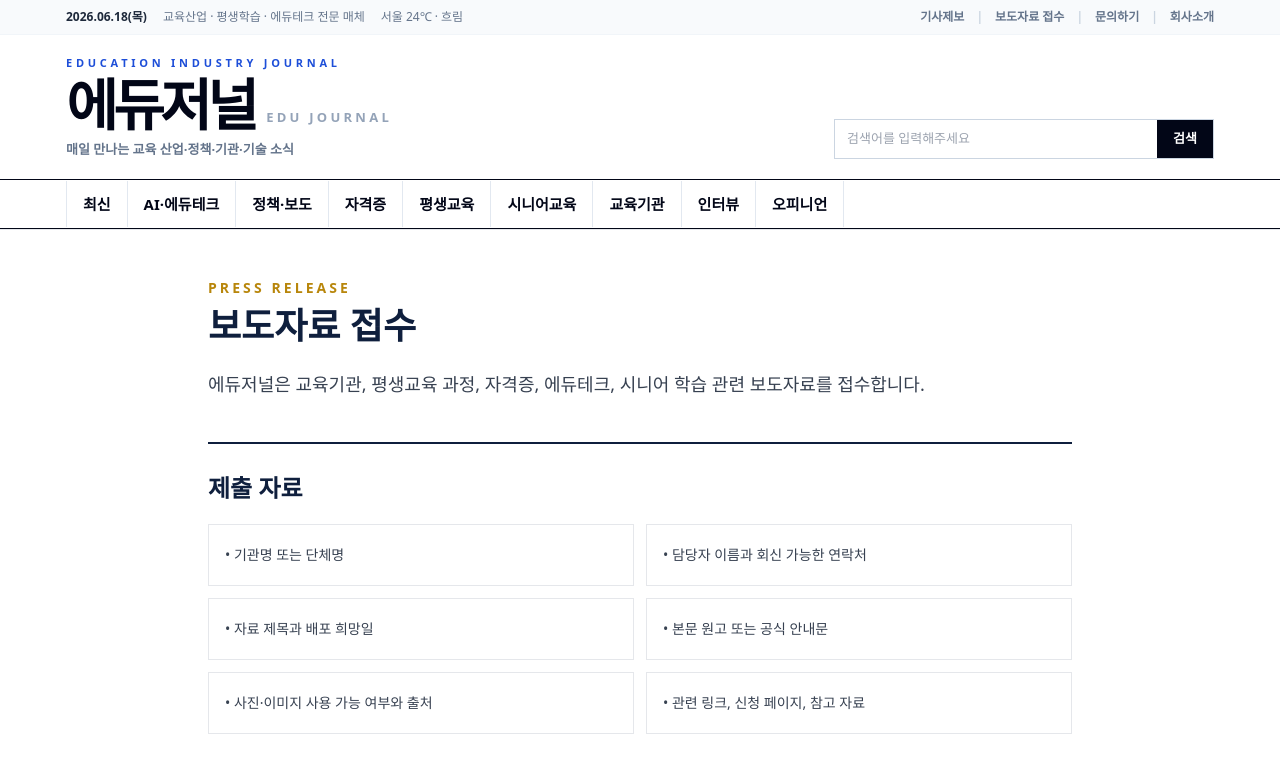
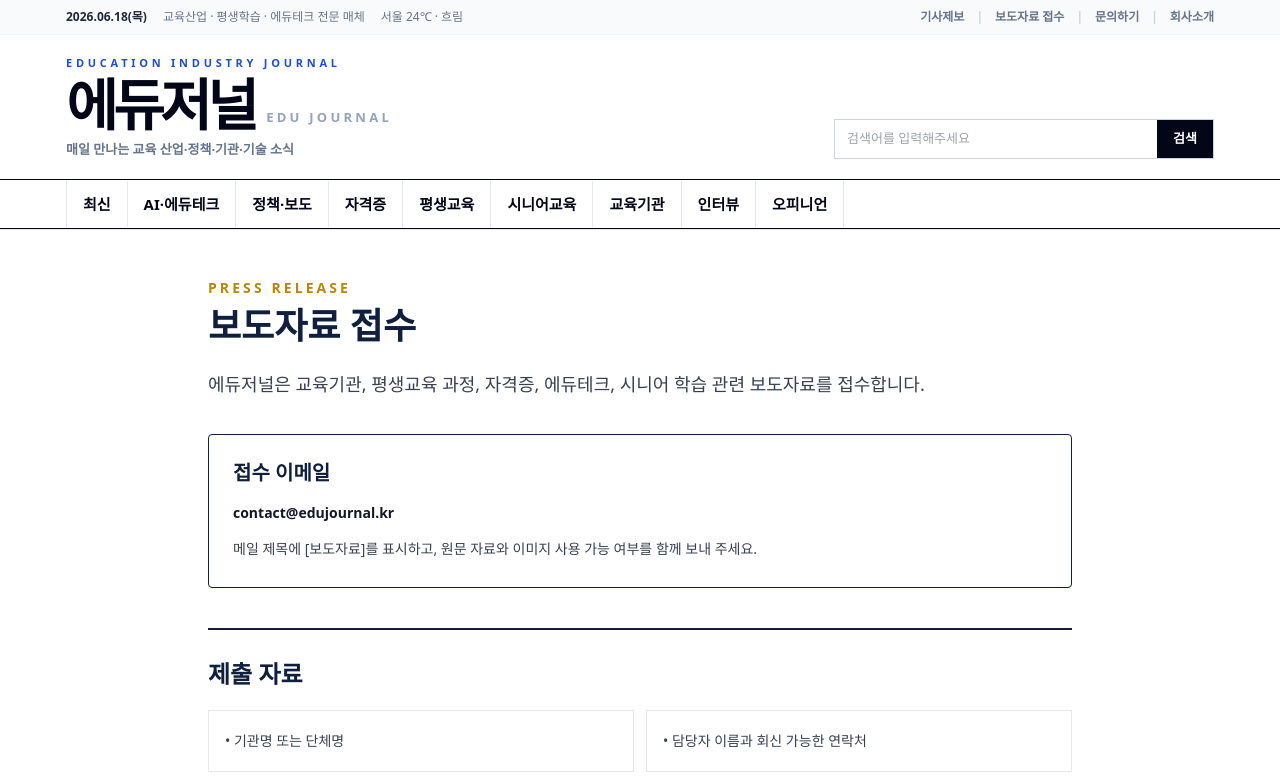
Before and after one commit to apark12321-ux/vision-media-mediaoffice, a Next.js app: page /press in a window 1280 px wide. Shown: the top 776 px of the page. Built offline with nearby package versions, Linux system fonts and the light colour scheme.

Commit message:
Strengthen press release intake page

```diff
--- a/app/press/page.tsx
+++ b/app/press/page.tsx
@@ -22,6 +22,12 @@ export default function PressPage() {
       <p className="text-sm font-black tracking-[0.22em] text-brand-gold">PRESS RELEASE</p>
       <h1 className="mt-2 text-4xl font-black text-brand-navy">보도자료 접수</h1>
       <p className="mt-5 text-lg leading-9 text-gray-700">에듀저널은 교육기관, 평생교육 과정, 자격증, 에듀테크, 시니어 학습 관련 보도자료를 접수합니다.</p>
+
+      <section className="mt-8 rounded border border-brand-navy bg-white p-6 text-sm leading-7 text-gray-700">
+        <h2 className="text-xl font-black text-brand-navy">접수 이메일</h2>
+        <p className="mt-3 font-bold text-gray-900">contact@edujournal.kr</p>
+        <p className="mt-2">메일 제목에 [보도자료]를 표시하고, 원문 자료와 이미지 사용 가능 여부를 함께 보내 주세요.</p>
+      </section>
 
       <section className="mt-10 border-t-2 border-brand-navy pt-7">
         <h2 className="text-2xl font-black text-brand-navy">제출 자료</h2>
```
